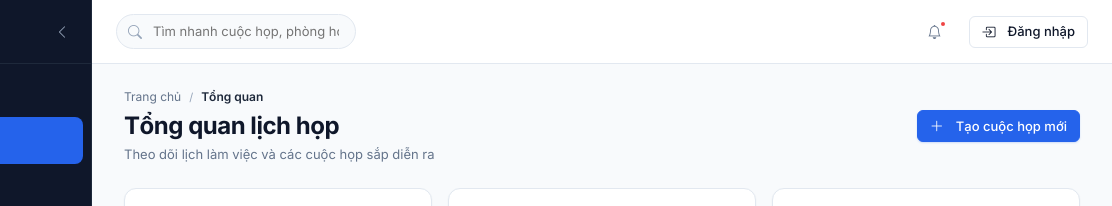
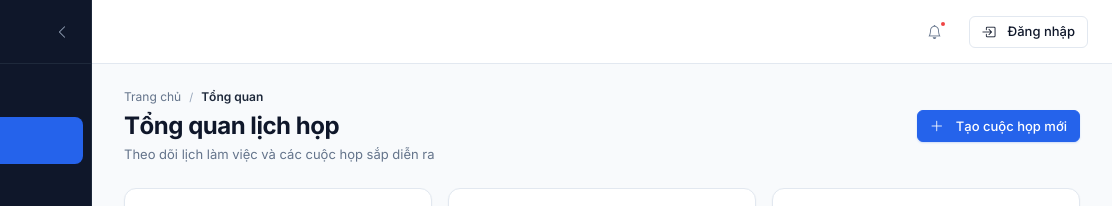
Before and after one commit to mrminh836/TTCS_T926_K16C2_N3, a plain HTML site: page client/index.html in a window 1280 px wide. Shown: the top 206 px of the page, 168-1280 px from the left. Drawn offline with nearby package versions, Linux system fonts and the light colour scheme; no server answers; sample sign-in values are in the browser's storage.

Commit message:
refactor(header): remove quick search bar from app header

```diff
--- a/client/index.html
+++ b/client/index.html
@@ -145,11 +145,6 @@
           <button class="mobile-menu-btn" id="mobile-menu-btn" aria-label="Open mobile menu">
             <i class="bi bi-list fs-4"></i>
           </button>
-
-          <div class="header-search d-none d-md-flex">
-            <i class="bi bi-search header-search-icon"></i>
-            <input type="text" id="header-quick-search" placeholder="Tìm nhanh cuộc họp, phòng họp..." aria-label="Tìm kiếm nhanh" />
-          </div>
         </div>
 
         <div class="header-right">
```
